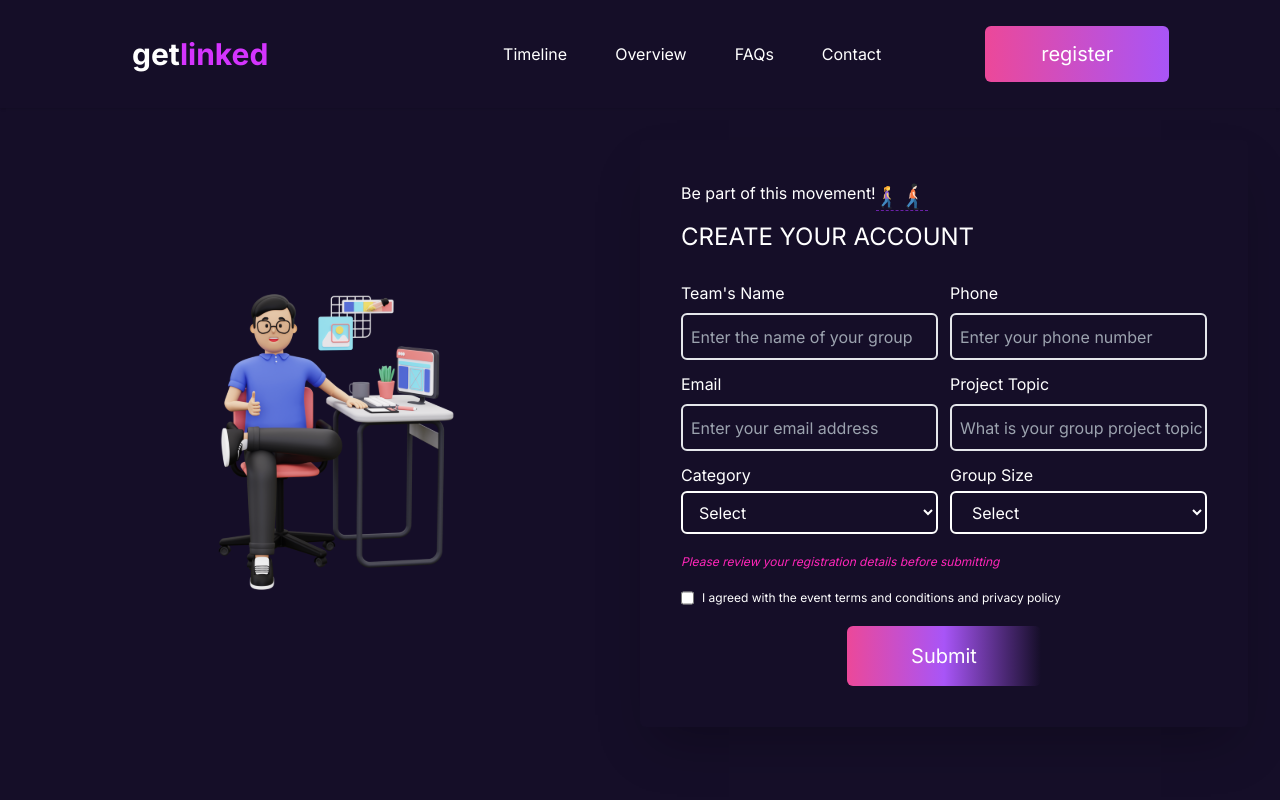
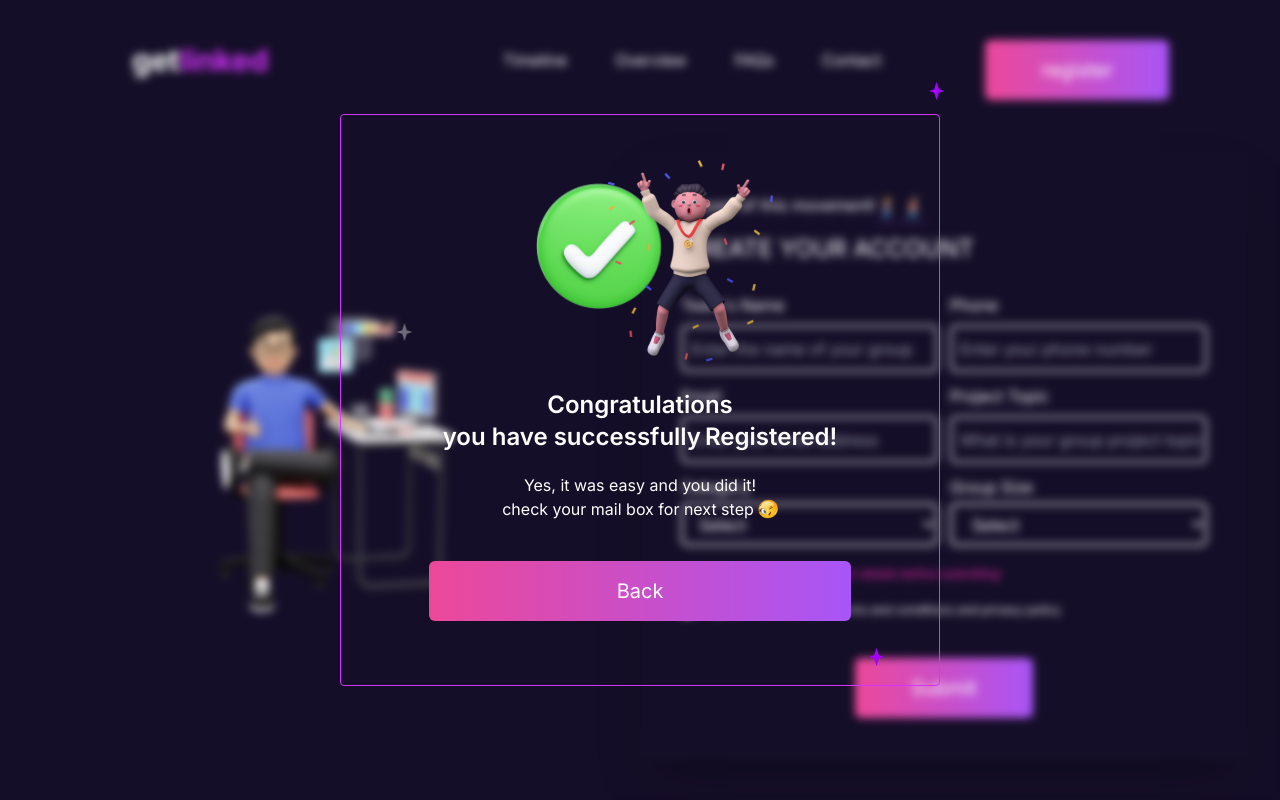
Before and after one commit to kelechukwu1/getlinkedAI, a Next.js app: page /register in a window 1280 px wide. Shown: the top 800 px of the page. Built offline with nearby package versions, Linux system fonts and the light colour scheme.

Commit message:
reconfigured button component

```diff
--- a/src/app/contact/page.jsx
+++ b/src/app/contact/page.jsx
@@ -6,6 +6,8 @@ import star from "../../../public/star.png";
 import stargray from "../../../public/stargray.png";
 import sataGra from "../../../public/sata gra.png";
 import Image from "next/image";
+import Button from "@/components/Button";
+import Link from "next/link";
 
 const page = () => {
   return (
@@ -87,13 +89,8 @@ const page = () => {
               className="w-full rounded-md pl-7 pt-7 border border-[rgba(255, 255, 255, 1)] bg-transparent placeholder:text-white text-white drop-shadow-[0px_4px_4px_0px rgba(0, 0, 0, 0.25)]"
             />
 
-            <div className="flex justify-center">
-              <button
-                type="submit"
-                className="text-white text-xl bg-gradient-to-r from-pink-500 via-purple-500 py-4 px-16 text-center rounded-md hover:bg-pink-500 transition-all duration-500 w-fit"
-              >
-                Submit
-              </button>
+            <div className="flex justify-center mt-7 mb-4">
+              <Button text={"Submit"} type="submit" />
             </div>
 
             <Image
--- a/src/app/register/page.jsx
+++ b/src/app/register/page.jsx
@@ -5,6 +5,7 @@ import graphicsDesginer from "../../../public/svg/3d-graphic-designer.svg";
 import movingLady from "../../../public/moving-lady.png";
 import movingMan from "../../../public/moving-man.png";
 import Modal from "@/components/Modal";
+import Button from "@/components/Button";
 
 const page = () => {
   return (
@@ -165,12 +166,7 @@ const page = () => {
                 </div>
 
                 <div className="flex justify-center mt-5">
-                  <button
-                    type="submit"
-                    className="text-white text-xl bg-gradient-to-r from-pink-500 via-purple-500 py-4 px-16 text-center rounded-md hover:bg-pink-500 transition-all duration-500 w-fit"
-                  >
-                    Submit
-                  </button>
+                  <Button text={"Submit"} type="submit" />
                 </div>
               </form>
             </div>
@@ -178,7 +174,7 @@ const page = () => {
         </section>
       </main>
 
-      {/* <Modal /> */}
+      <Modal />
     </>
   );
 };
--- a/src/components/Button.jsx
+++ b/src/components/Button.jsx
@@ -1,16 +1,12 @@
-import Link from "next/link";
-
-const Button = ({ text }) => {
-	return (
-		<div>
-			<Link
-				href="/register"
-				className="text-white text-xl px-14 text-center rounded-md bg-gradient-to-r from-pink-500 to-purple-500 hover:from-pink-600 hover:to-purple-600 py-4 mt-5 hover:cursor-pointer transition-all duration-500"
-			>
-				{text}
-			</Link>
-		</div>
-	);
+const Button = ({ text, type = "button", customClasses = "" }) => {
+  return (
+    <button
+      type={type}
+      className={`text-white text-xl px-14 text-center rounded-md bg-gradient-to-r from-pink-500 to-purple-500 hover:from-pink-600 hover:to-purple-600 py-4 mt-5 hover:cursor-pointer transition-all duration-500 ${customClasses}`}
+    >
+      {text}
+    </button>
+  );
 };
 
 export default Button;
--- a/src/components/Landing.jsx
+++ b/src/components/Landing.jsx
@@ -1,5 +1,6 @@
 import Image from "next/image";
 import Button from "./Button";
+import Link from "next/link";
 
 const Landing = () => {
   return (
@@ -84,7 +85,9 @@ const Landing = () => {
             Big prize
           </div>
           <div className="text-center mt-10 justify-center md:text-start z-10 relative">
+            <Link href={"/register"}>
               <Button text={"Register"} />
+            </Link>
           </div>
           <div className="flex py-[1.6rem] justify-center text-center md:justify-normal md:mt-10">
             <Image
--- a/src/components/Modal.jsx
+++ b/src/components/Modal.jsx
@@ -7,6 +7,7 @@ import successfullyDone from "../../public/svg/successfully-done.svg";
 import stargray from "../../public/stargray.png";
 import star from "../../public/star pu.png";
 import Image from "next/image";
+import Button from "./Button";
 
 const Modal = () => {
   return (
@@ -54,12 +55,11 @@ const Modal = () => {
                 </div>
 
                 <div className="px-9 md:px-20">
-                  <button
-                    type="submit"
-                    className="text-white text-lg bg-gradient-to-r from-pink-500 via-purple-500 py-3 text-center rounded-md hover:bg-pink-500 transition-all duration-500 w-full"
-                  >
-                    Back
-                  </button>
+                  <Button
+                    className="w-full"
+                    text={"Back"}
+                    customClasses="w-full"
+                  />
                 </div>
               </div>
             </div>
--- a/src/components/NavBar.jsx
+++ b/src/components/NavBar.jsx
@@ -114,7 +114,9 @@ const NavBar = () => {
             ))}
           </div>
           <div className="ml-20">
+            <Link href={"/register"}>
               <Button text={"register"} />
+            </Link>
           </div>
         </div>
       </div>
```
Lines whose indentation alone changed are shown as unchanged.
